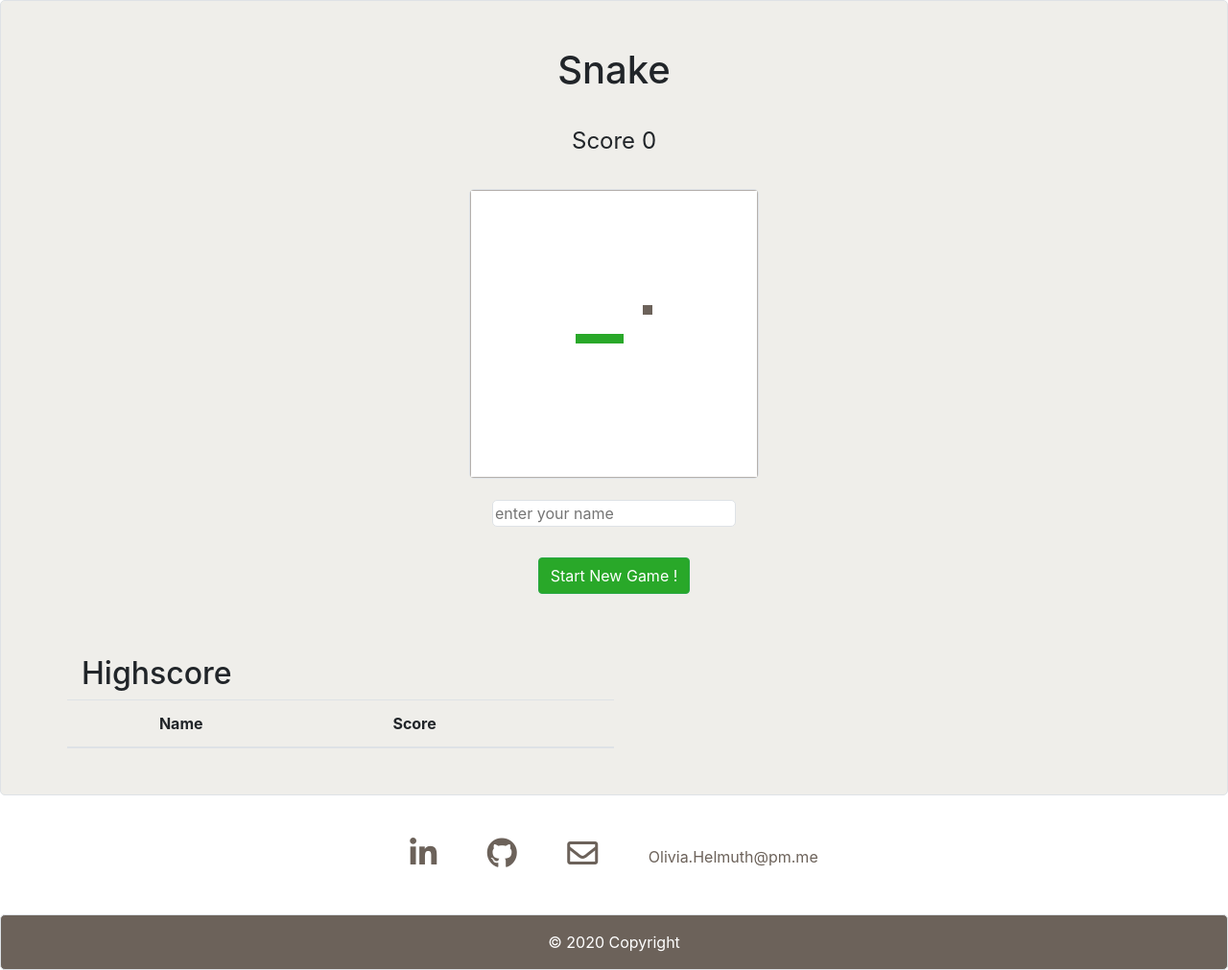
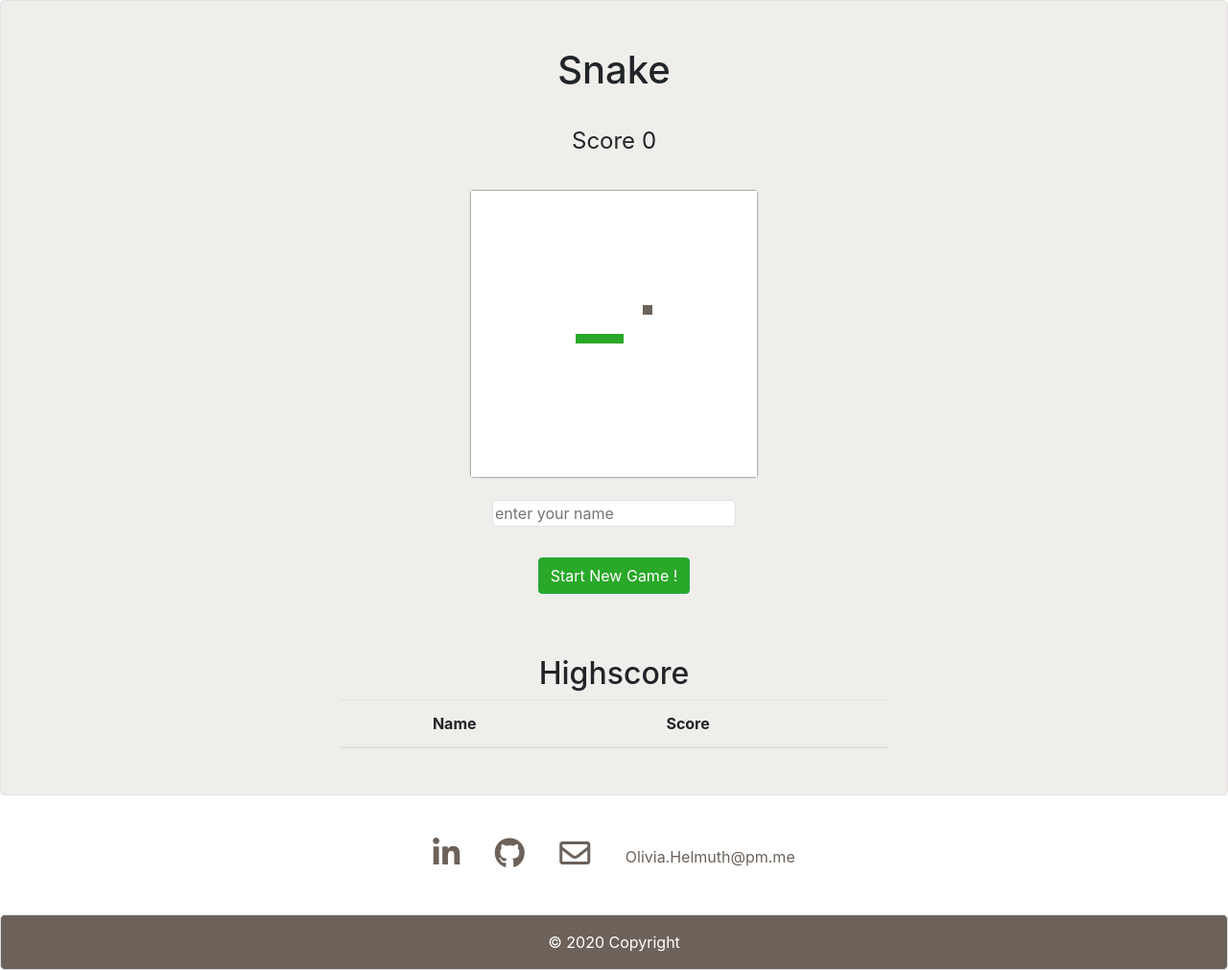
Before and after one commit to OliviaHelmuth/Snake, a website: page Snake.html in a window 1280 px wide. Shown: the whole page at 96% size. Drawn offline with nearby package versions, Linux system fonts and the light colour scheme.

Commit message:
center table

```diff
--- a/Snake.html
+++ b/Snake.html
@@ -26,8 +26,8 @@
       <button id="playAgain" type="button" class="margin btn btn-success">Start New Game !</button>
     </div>
     <div class="container">
-      <h2>Highscore</h2>
-      <div class="row align-items-center">
+      <h2 class="text-center">Highscore</h2>
+      <div class="row justify-content-center">
         <table class="table col-6" id="highscoreTable">
           <thead>
             <tr>
@@ -66,18 +66,18 @@
           <div class="sm-5 text-center">
             <!--Linkedin -->
             <a class="footer-icon" href="https://www.linkedin.com/in/olivia-h-a184731a3/" target="_blank">
-              <i class="brown-font fab fa-linkedin-in fa-lg white-text mr-md-5 mr-3 fa-2x"> </i>
+              <i class="brown-font fab fa-linkedin-in fa-lg white-text fa-2x"> </i>
             </a>
             <!--GitHub-->
             <a class="footer-icon" href="https://github.com/OliviaHelmuth" target="_blank">
-              <i class="brown-font fab fa-github fa-lg white-text mr-md-5 mr-3 fa-2x"></i>
+              <i class="brown-font fab fa-github fa-lg white-text fa-2x"></i>
             </a>
             <!-- Email -->
             <a class="footer-icon" href="mailto:Olivia.Helmuth@pm.me">
-              <i class="brown-font far fa-envelope fa-lg white-text mr-md-5 mr-3 fa-2x">
+              <i class="brown-font far fa-envelope fa-lg white-text fa-2x">
               </i>
             </a>
-            <span class="brown-font">Olivia.Helmuth@pm.me</span>
+            <span class="brown-font footer-icon">Olivia.Helmuth@pm.me</span>
           </div>
         </div>
       </div>
--- a/Snakecss.css
+++ b/Snakecss.css
@@ -41,3 +41,7 @@
 #modalSnake button:hover {
     background-color: #1d7b1d!important;
 }
+.footer-icon {
+    margin-left: 1rem ;
+    margin-right: 1rem ;
+}
```
